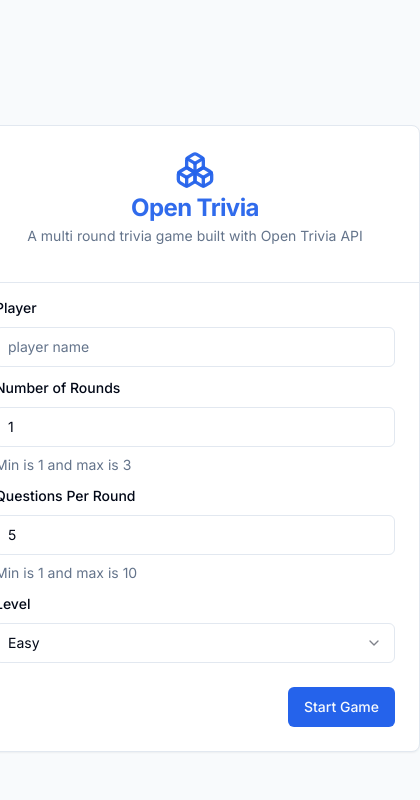
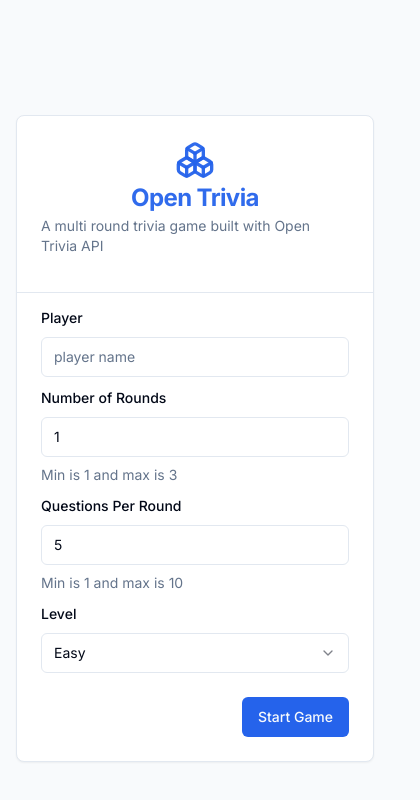
Before and after one commit to radmanesh/open-trivia-duel, a Next.js app: page / in a window 390 px wide. Shown: the top 800 px of the page, 420 px wide, since content can reach past the window. Built offline with nearby package versions, Linux system fonts and the light colour scheme.

Commit message:
refactor: Handle small screen sizes

```diff
--- a/src/app/page.tsx
+++ b/src/app/page.tsx
@@ -78,8 +78,8 @@ export default function Home() {
   }
 
   return (
-    <main className="flex min-h-screen flex-col items-center justify-center bg-slate-50/95">
-      <Card className="w-[450px] space-y-3">
+    <main className="flex min-h-screen flex-col items-center justify-center">
+      <Card className="space-y-3 min-w-full max-w-full">
         <CardHeader className="flex flex-col items-center">
           <BoxesIcon className="h-10 w-10 text-primary/95 hover:text-primary/90" />
           <CardTitle className="text-primary/95 font-bold">
--- a/src/app/quiz/quiz.tsx
+++ b/src/app/quiz/quiz.tsx
@@ -109,7 +109,7 @@ const Quiz = ({ questions }: { questions: Question[] }) => {
 
   return (
     <main className="flex min-h-screen flex-col items-center justify-center bg-slate-50/95">
-      <Card className="min-w-[900px] max-w-[900px] min-h-[400px] max-h-[400px] space-y-4">
+      <Card className="min-w-full max-w-full min-h-[430px] max-h-[430px] space-y-6">
         <CardHeader>
           <CardDescription className="flex flex-row items-center justify-between">
             <div className="flex flex-row items-center space-x-2">
@@ -140,7 +140,7 @@ const Quiz = ({ questions }: { questions: Question[] }) => {
           </CardDescription>
         </CardHeader>
         <Separator orientation="horizontal" />
-        <CardContent>
+        <CardContent className="py-4">
           <QuestionCard
             isAnswered={answered}
             setIsAnswered={setAnswered}
@@ -164,10 +164,10 @@ const Quiz = ({ questions }: { questions: Question[] }) => {
                 disabled={answered}
                 onClick={skipQuestion}
               >
-                Skip Question
+                Skip
               </Button>
               <Button disabled={!answered} onClick={nextQuestion}>
-                Next Question
+                Next
               </Button>
             </div>
           )}
--- a/src/app/round/category.tsx
+++ b/src/app/round/category.tsx
@@ -83,7 +83,7 @@ export const CategoryForm = ({ categories }: CategoryFormProps) => {
 
   return (
     <main className="flex min-h-screen flex-col items-center justify-center bg-slate-50/95">
-      <Card className="w-[400px] space-y-2">
+      <Card className="w-[400px] space-y-2 min-h-full max-h-full">
         <CardHeader>
           <CardTitle>Round {game.nextRound.id}</CardTitle>
           <CardDescription>Select a category for this round</CardDescription>
--- a/src/app/score/page.tsx
+++ b/src/app/score/page.tsx
@@ -41,7 +41,7 @@ export default function ScorePage() {
 
   return (
     <main className="flex min-h-screen flex-col items-center justify-center space-y-5 bg-slate-50/95">
-      <div className="grid grid-cols-2 gap-4">
+      <div className="grid grid-cols-1 md:grid-cols-2 gap-4 min-w-full max-w-full">
         <Card className="space-y-3">
           <CardHeader>
             <CardTitle>{game.player}</CardTitle>
```
